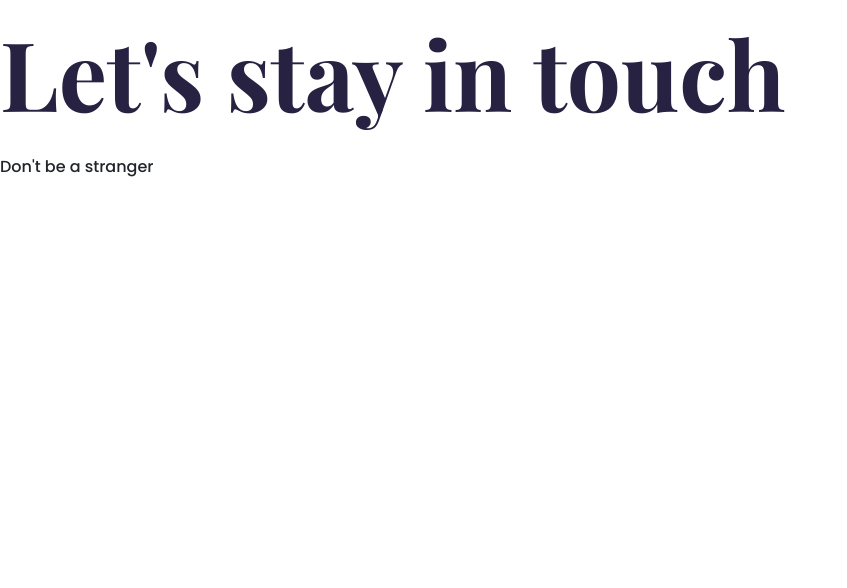
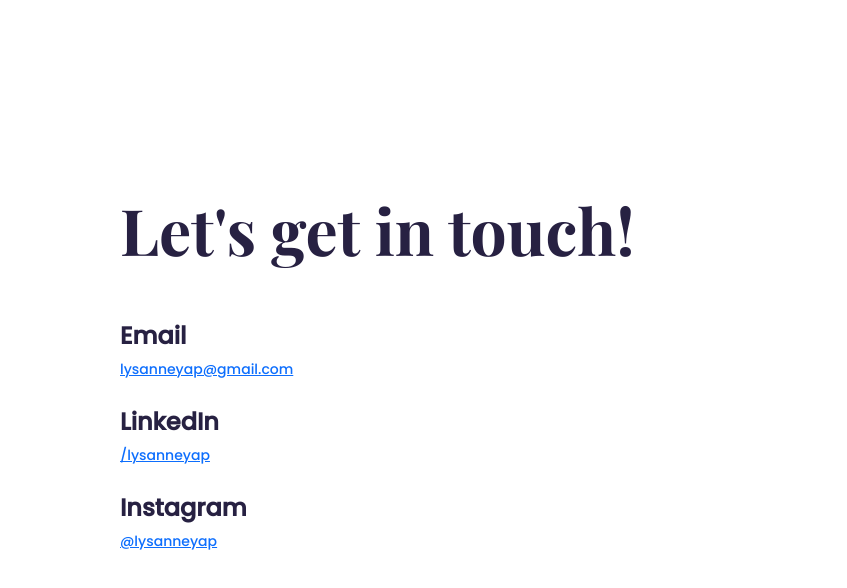
Before and after one commit to lysanney/portfolio-project, a plain HTML site: page contact.html in a window 1280 px wide. Shown: the whole page, without its empty margins (0-847 px from the left). Drawn offline with nearby package versions, Linux system fonts and the light colour scheme.

Commit message:
Created contact page

```diff
--- a/contact.html
+++ b/contact.html
@@ -26,10 +26,29 @@
       src="https://kit.fontawesome.com/2afc809b96.js"
       crossorigin="anonymous"
     ></script>
-    <title>Contact me</title>
+    <title>My work</title>
   </head>
   <body>
-    <h1>Let's stay in touch</h1>
-    <p>Don't be a stranger</p>
+    <div class="content-container container">
+      <div class="content">
+        <h1 class="mb-5">Let's get in touch!</h1>
+        <h3>Email</h3>
+        <p><a href="mailto:lysanneyap@gmail.com">lysanneyap@gmail.com</a></p>
+
+        <h3>LinkedIn</h3>
+        <p>
+          <a href="https://www.linkedin.com/lysanneyap" target="_blank"
+            >/lysanneyap</a
+          >
+        </p>
+
+        <h3>Instagram</h3>
+        <p>
+          <a href="https://www.instagram.com/lysanneyap" target="_blank"
+            >@lysanneyap</a
+          >
+        </p>
+      </div>
+    </div>
   </body>
 </html>
```
